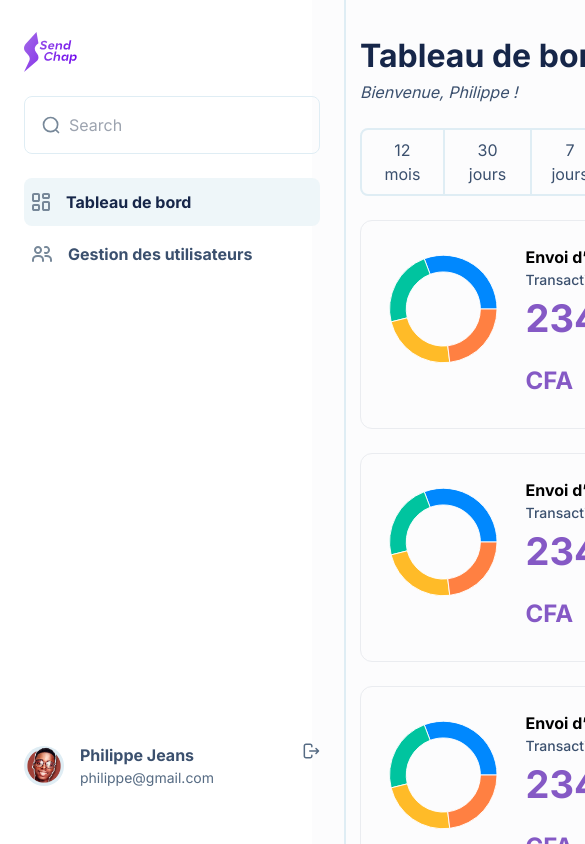
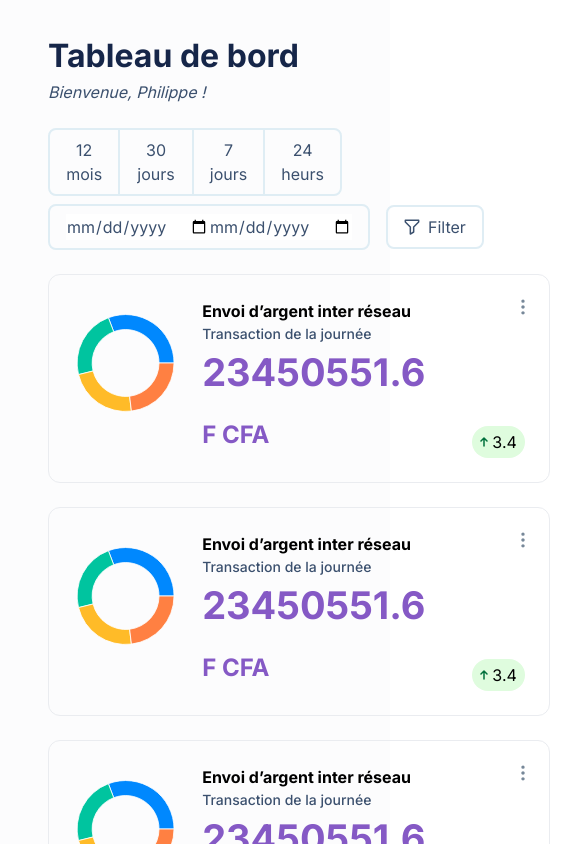
Before and after one commit to amadoucodeur/sendchap-dashboard, a Next.js app: page / in a window 390 px wide. Shown: the top 844 px of the page, 585 px wide, since content can reach past the window. Built offline with nearby package versions, Linux system fonts and the light colour scheme.

Commit message:
bug:header#fixed

```diff
--- a/app/layout.tsx
+++ b/app/layout.tsx
@@ -19,14 +19,14 @@ export default function RootLayout({
 }>) {
   return (
     <html lang="fr">
-      <body className={clsx(inter.className, "grid grid-cols-[312px_1fr] min-h-screen")}>
+      <body className={clsx(inter.className, "grid grid-cols-1 md:grid-cols-[312px_1fr] min-h-screen")}>
         <ThemeProvider
           attribute="class"
           defaultTheme="ligth"
           enableSystem
           disableTransitionOnChange
         >
-          <nav>
+          <nav className="hidden md:block">
             <SideBarNavigation />
           </nav>
           <main>{children}</main>
--- a/components/Header.tsx
+++ b/components/Header.tsx
@@ -1,4 +1,5 @@
 import React from "react";
+import { IconFilter } from "./ui/icons";
 
 export default function Header() {
   return (
@@ -9,7 +10,7 @@ export default function Header() {
         </h2>
         <p className="text-[#3B506E] italic">Bienvenue, Philippe !</p>
       </div>
-      <div className="flex text-[#3B506E] w-full justify-between">
+      <div className="flex text-[#3B506E] w-full justify-between flex-wrap gap-2">
         <div className="flex border-2 border-[#DFEDF4] rounded-lg">
           <button className="py-2 px-4 ">12 mois</button>
           <button className="py-2 px-4 border-x-2 border-[#DFEDF4]">
@@ -23,11 +24,13 @@ export default function Header() {
 
         <div className="flex items-center gap-4">
           <div className="flex border-2 border-[#DFEDF4] rounded-lg py-2 px-4">
-            <p>Jan 6, 2022 – Jan 13, 2022</p>
+            <input type="date" name="" id="" />
+            <input type="date" name="" id="" />
           </div>
-          <div className="flex border-2 border-[#DFEDF4] rounded-lg py-2 px-4">
+          <button className="flex border-2 border-[#DFEDF4] rounded-lg py-2 px-4 gap-2 items-center hover:bg-[#DFEDF4]">
+            <IconFilter />
             <p>Filter</p>
-          </div>
+          </button>
         </div>
       </div>
     </header>
--- /dev/null
+++ b/components/ui/button.tsx
@@ -0,0 +1,56 @@
+import * as React from "react"
+import { Slot } from "@radix-ui/react-slot"
+import { cva, type VariantProps } from "class-variance-authority"
+
+import { cn } from "@/lib/utils"
+
+const buttonVariants = cva(
+  "inline-flex items-center justify-center whitespace-nowrap rounded-md text-sm font-medium ring-offset-white transition-colors focus-visible:outline-none focus-visible:ring-2 focus-visible:ring-gray-950 focus-visible:ring-offset-2 disabled:pointer-events-none disabled:opacity-50 dark:ring-offset-gray-950 dark:focus-visible:ring-gray-300",
+  {
+    variants: {
+      variant: {
+        default: "bg-gray-900 text-gray-50 hover:bg-gray-900/90 dark:bg-gray-50 dark:text-gray-900 dark:hover:bg-gray-50/90",
+        destructive:
+          "bg-red-500 text-gray-50 hover:bg-red-500/90 dark:bg-red-900 dark:text-gray-50 dark:hover:bg-red-900/90",
+        outline:
+          "border border-gray-200 bg-white hover:bg-gray-100 hover:text-gray-900 dark:border-gray-800 dark:bg-gray-950 dark:hover:bg-gray-800 dark:hover:text-gray-50",
+        secondary:
+          "bg-gray-100 text-gray-900 hover:bg-gray-100/80 dark:bg-gray-800 dark:text-gray-50 dark:hover:bg-gray-800/80",
+        ghost: "hover:bg-gray-100 hover:text-gray-900 dark:hover:bg-gray-800 dark:hover:text-gray-50",
+        link: "text-gray-900 underline-offset-4 hover:underline dark:text-gray-50",
+      },
+      size: {
+        default: "h-10 px-4 py-2",
+        sm: "h-9 rounded-md px-3",
+        lg: "h-11 rounded-md px-8",
+        icon: "h-10 w-10",
+      },
+    },
+    defaultVariants: {
+      variant: "default",
+      size: "default",
+    },
+  }
+)
+
+export interface ButtonProps
+  extends React.ButtonHTMLAttributes<HTMLButtonElement>,
+    VariantProps<typeof buttonVariants> {
+  asChild?: boolean
+}
+
+const Button = React.forwardRef<HTMLButtonElement, ButtonProps>(
+  ({ className, variant, size, asChild = false, ...props }, ref) => {
+    const Comp = asChild ? Slot : "button"
+    return (
+      <Comp
+        className={cn(buttonVariants({ variant, size, className }))}
+        ref={ref}
+        {...props}
+      />
+    )
+  }
+)
+Button.displayName = "Button"
+
+export { Button, buttonVariants }
--- /dev/null
+++ b/components/ui/calendar.tsx
@@ -0,0 +1,66 @@
+"use client"
+
+import * as React from "react"
+import { ChevronLeft, ChevronRight } from "lucide-react"
+import { DayPicker } from "react-day-picker"
+
+import { cn } from "@/lib/utils"
+import { buttonVariants } from "@/components/ui/button"
+
+export type CalendarProps = React.ComponentProps<typeof DayPicker>
+
+function Calendar({
+  className,
+  classNames,
+  showOutsideDays = true,
+  ...props
+}: CalendarProps) {
+  return (
+    <DayPicker
+      showOutsideDays={showOutsideDays}
+      className={cn("p-3", className)}
+      classNames={{
+        months: "flex flex-col sm:flex-row space-y-4 sm:space-x-4 sm:space-y-0",
+        month: "space-y-4",
+        caption: "flex justify-center pt-1 relative items-center",
+        caption_label: "text-sm font-medium",
+        nav: "space-x-1 flex items-center",
+        nav_button: cn(
+          buttonVariants({ variant: "outline" }),
+          "h-7 w-7 bg-transparent p-0 opacity-50 hover:opacity-100"
+        ),
+        nav_button_previous: "absolute left-1",
+        nav_button_next: "absolute right-1",
+        table: "w-full border-collapse space-y-1",
+        head_row: "flex",
+        head_cell:
+          "text-gray-500 rounded-md w-9 font-normal text-[0.8rem] dark:text-gray-400",
+        row: "flex w-full mt-2",
+        cell: "h-9 w-9 text-center text-sm p-0 relative [&:has([aria-selected].day-range-end)]:rounded-r-md [&:has([aria-selected].day-outside)]:bg-gray-100/50 [&:has([aria-selected])]:bg-gray-100 first:[&:has([aria-selected])]:rounded-l-md last:[&:has([aria-selected])]:rounded-r-md focus-within:relative focus-within:z-20 dark:[&:has([aria-selected].day-outside)]:bg-gray-800/50 dark:[&:has([aria-selected])]:bg-gray-800",
+        day: cn(
+          buttonVariants({ variant: "ghost" }),
+          "h-9 w-9 p-0 font-normal aria-selected:opacity-100"
+        ),
+        day_range_end: "day-range-end",
+        day_selected:
+          "bg-gray-900 text-gray-50 hover:bg-gray-900 hover:text-gray-50 focus:bg-gray-900 focus:text-gray-50 dark:bg-gray-50 dark:text-gray-900 dark:hover:bg-gray-50 dark:hover:text-gray-900 dark:focus:bg-gray-50 dark:focus:text-gray-900",
+        day_today: "bg-gray-100 text-gray-900 dark:bg-gray-800 dark:text-gray-50",
+        day_outside:
+          "day-outside text-gray-500 opacity-50 aria-selected:bg-gray-100/50 aria-selected:text-gray-500 aria-selected:opacity-30 dark:text-gray-400 dark:aria-selected:bg-gray-800/50 dark:aria-selected:text-gray-400",
+        day_disabled: "text-gray-500 opacity-50 dark:text-gray-400",
+        day_range_middle:
+          "aria-selected:bg-gray-100 aria-selected:text-gray-900 dark:aria-selected:bg-gray-800 dark:aria-selected:text-gray-50",
+        day_hidden: "invisible",
+        ...classNames,
+      }}
+      components={{
+        IconLeft: ({ ...props }) => <ChevronLeft className="h-4 w-4" />,
+        IconRight: ({ ...props }) => <ChevronRight className="h-4 w-4" />,
+      }}
+      {...props}
+    />
+  )
+}
+Calendar.displayName = "Calendar"
+
+export { Calendar }
--- a/components/ui/icons.tsx
+++ b/components/ui/icons.tsx
@@ -181,7 +181,6 @@ export function IconFlechRight() {
   );
 }
 
-
 export function IconPhone() {
   return (
     <div>
@@ -203,3 +202,25 @@ export function IconPhone() {
     </div>
   );
 }
+
+
+export function IconFilter() {
+  return (
+    <div>
+      <svg
+        width="16"
+        height="16"
+        viewBox="0 0 16 16"
+        fill="none"
+        xmlns="http://www.w3.org/2000/svg"
+      >
+        <path
+          d="M14.6666 1.33325H1.33331V2.99992L6.33331 7.99992V15.0833L9.66665 12.9999V7.99992L14.6666 2.99992V1.33325Z"
+          stroke="#3B506E"
+          stroke-width="1.5"
+          stroke-linejoin="round"
+        />
+      </svg>
+    </div>
+  );
+}
--- /dev/null
+++ b/components/ui/popover.tsx
@@ -0,0 +1,31 @@
+"use client"
+
+import * as React from "react"
+import * as PopoverPrimitive from "@radix-ui/react-popover"
+
+import { cn } from "@/lib/utils"
+
+const Popover = PopoverPrimitive.Root
+
+const PopoverTrigger = PopoverPrimitive.Trigger
+
+const PopoverContent = React.forwardRef<
+  React.ElementRef<typeof PopoverPrimitive.Content>,
+  React.ComponentPropsWithoutRef<typeof PopoverPrimitive.Content>
+>(({ className, align = "center", sideOffset = 4, ...props }, ref) => (
+  <PopoverPrimitive.Portal>
+    <PopoverPrimitive.Content
+      ref={ref}
+      align={align}
+      sideOffset={sideOffset}
+      className={cn(
+        "z-50 w-72 rounded-md border border-gray-200 bg-white p-4 text-gray-950 shadow-md outline-none data-[state=open]:animate-in data-[state=closed]:animate-out data-[state=closed]:fade-out-0 data-[state=open]:fade-in-0 data-[state=closed]:zoom-out-95 data-[state=open]:zoom-in-95 data-[side=bottom]:slide-in-from-top-2 data-[side=left]:slide-in-from-right-2 data-[side=right]:slide-in-from-left-2 data-[side=top]:slide-in-from-bottom-2 dark:border-gray-800 dark:bg-gray-950 dark:text-gray-50",
+        className
+      )}
+      {...props}
+    />
+  </PopoverPrimitive.Portal>
+))
+PopoverContent.displayName = PopoverPrimitive.Content.displayName
+
+export { Popover, PopoverTrigger, PopoverContent }
--- a/next.config.mjs
+++ b/next.config.mjs
@@ -1,8 +1,6 @@
 /** @type {import('next').NextConfig} */
 const nextConfig = {
-  rules: {
-    "react/no-unescaped-entities": "off",
-  },
+
 };
 
 export default nextConfig;
--- a/package.json
+++ b/package.json
@@ -10,12 +10,16 @@
   },
   "dependencies": {
     "@radix-ui/react-icons": "^1.3.0",
+    "@radix-ui/react-popover": "^1.0.7",
+    "@radix-ui/react-slot": "^1.0.2",
     "class-variance-authority": "^0.7.0",
     "clsx": "^2.1.0",
+    "date-fns": "^3.6.0",
     "lucide-react": "^0.363.0",
     "next": "14.1.4",
     "next-themes": "^0.3.0",
     "react": "^18",
+    "react-day-picker": "^8.10.0",
     "react-dom": "^18",
     "recharts": "^2.12.3",
     "tailwind-merge": "^2.2.2",
```
Also changed, not shown: 1 other file (tests, documents, lock files or other folders).
